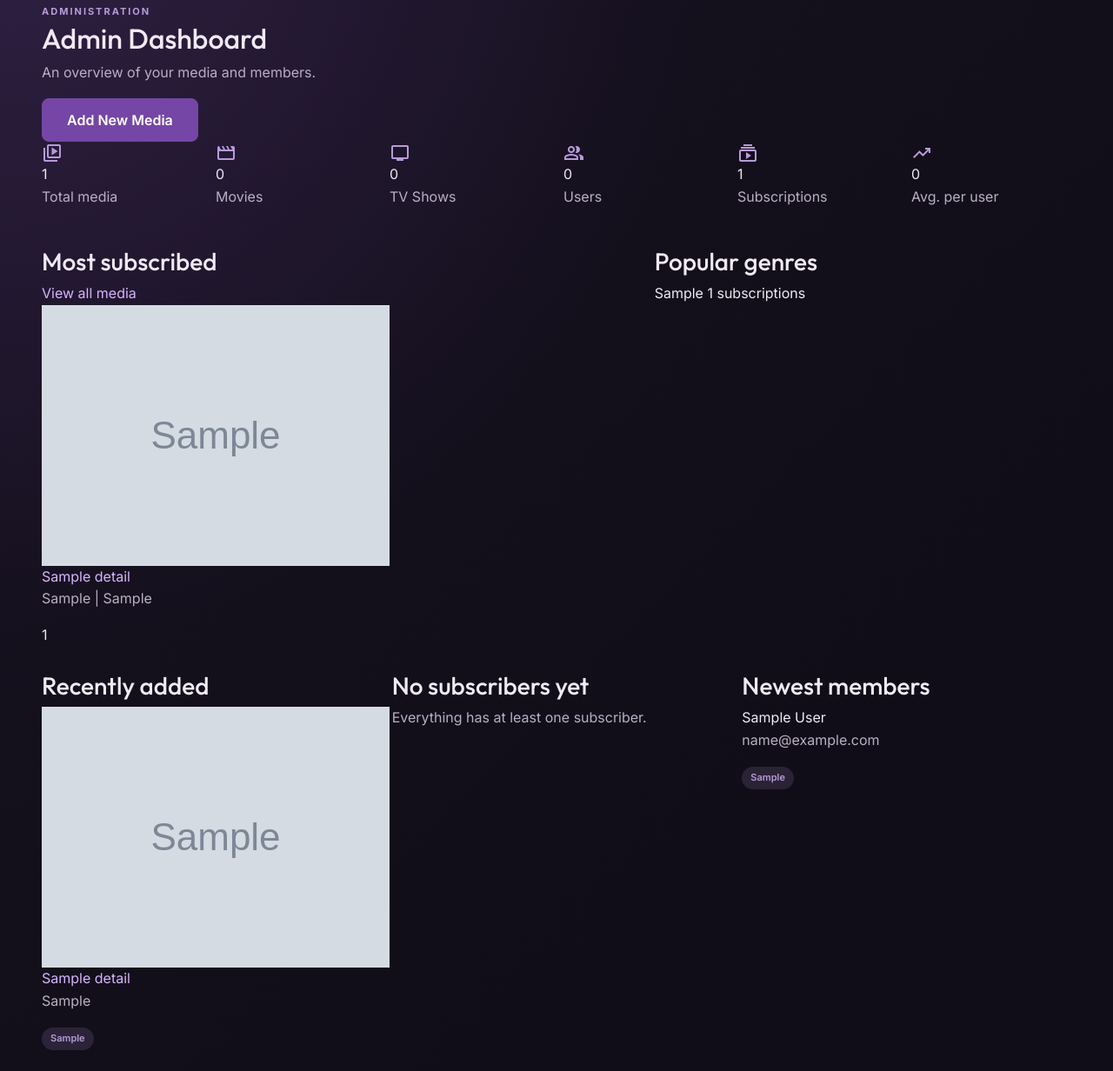
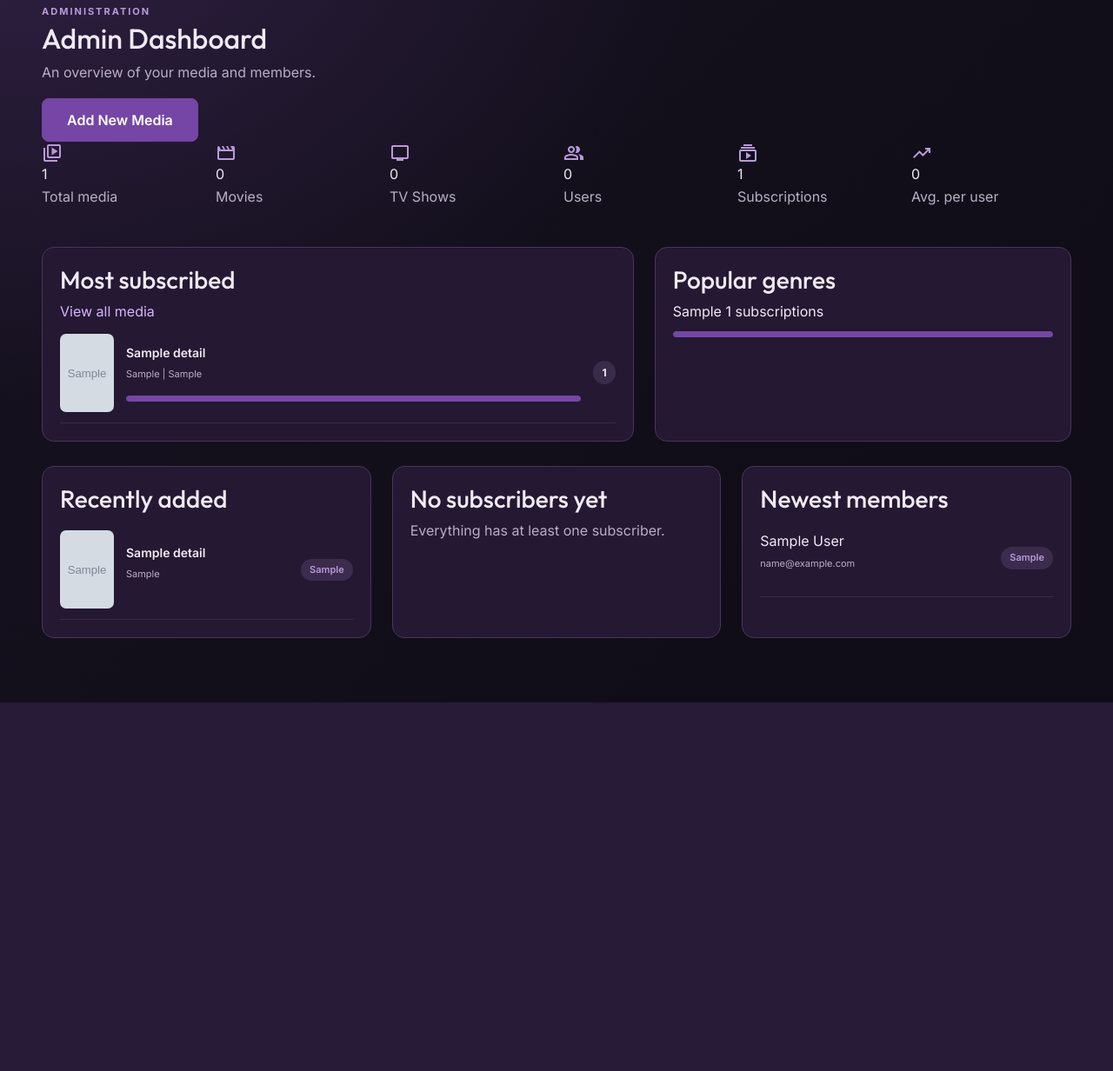
Before and after one commit to ArrafMelon/Movie-Show-subscription-system, a Flask app: page /admindashboard in a window 1280 px wide. Shown: the part 125-1357 px from the top of the page at 87% size. After the commit the page ends 933 px from the top, so only its background shows below. Run offline with Flask 3, Linux system fonts and the light colour scheme; the visitor is signed in with stand-in values (Sample User, id 1); tables that the repository leaves empty hold one stand-in row (values such as "Sample post"); grey boxes marked "Sample" are stand-in pictures.

Commit message:
Update homepage stylesheet

```diff
--- a/static/home.css
+++ b/static/home.css
@@ -917,6 +917,116 @@ a:hover {
     font-size:13px;
     margin:8px 0 0;
 }
+/* Admin and User Dashboard Layout */
+
+.dashboard-pg {
+    width: 100%;
+    max-width: 1400px;
+    padding-bottom: 50px;
+}
+
+/* Dashboard panels */
+.dash-panel {
+    height: 100%;
+    padding: 20px;
+    background: var(--bg-panel);
+    border: 1px solid var(--border-color);
+    border-radius: 14px;
+}
+
+/* Arrange each media item horizontally */
+.dash-row {
+    display: flex;
+    align-items: center;
+    gap: 14px;
+    padding: 12px 0;
+    min-width: 0;
+    border-bottom: 1px solid rgba(184, 154, 217, .14);
+}
+
+/* Standardize every dashboard image */
+.dash-thumb {
+    display: block;
+    width: 62px;
+    min-width: 62px;
+    height: 90px;
+    object-fit: cover;
+    object-position: center;
+    border-radius: 7px;
+}
+
+/* Keep clickable images the same size */
+.dash-row > a:first-child {
+    display: block;
+    flex: 0 0 62px;
+    width: 62px;
+    overflow: hidden;
+}
+
+/* Media information */
+.dash-row-info {
+    flex: 1;
+    min-width: 0;
+    overflow: hidden;
+}
+
+.dash-row-title {
+    display: block;
+    color: var(--cream);
+    font-size: 14px;
+    font-weight: 600;
+}
+
+.dash-row-meta {
+    font-size: 11px;
+    margin-top: 4px;
+}
+
+/* Subscription number */
+.dash-count {
+    flex-shrink: 0;
+    padding: 4px 10px;
+    background: rgba(184, 154, 217, .15);
+    color: var(--cream);
+    border-radius: 20px;
+    font-size: 12px;
+    font-weight: 700;
+}
+
+/* Progress bars */
+.dash-bar {
+    width: 100%;
+    height: 7px;
+    margin-top: 9px;
+    background: rgba(255, 255, 255, .09);
+    border-radius: 20px;
+    overflow: hidden;
+}
+
+.dash-bar-fill {
+    display: block;
+    height: 100%;
+    background: var(--purple);
+    border-radius: 20px;
+}
+
+/* Mobile sizing */
+@media (max-width: 767px) {
+    .dash-panel {
+        padding: 16px;
+    }
+
+    .dash-thumb {
+        width: 54px;
+        min-width: 54px;
+        height: 78px;
+    }
+
+    .dash-row > a:first-child {
+        flex-basis: 54px;
+        width: 54px;
+    }
+}
 
 /* Toast Notifs */
 .streamax-toast {
```
